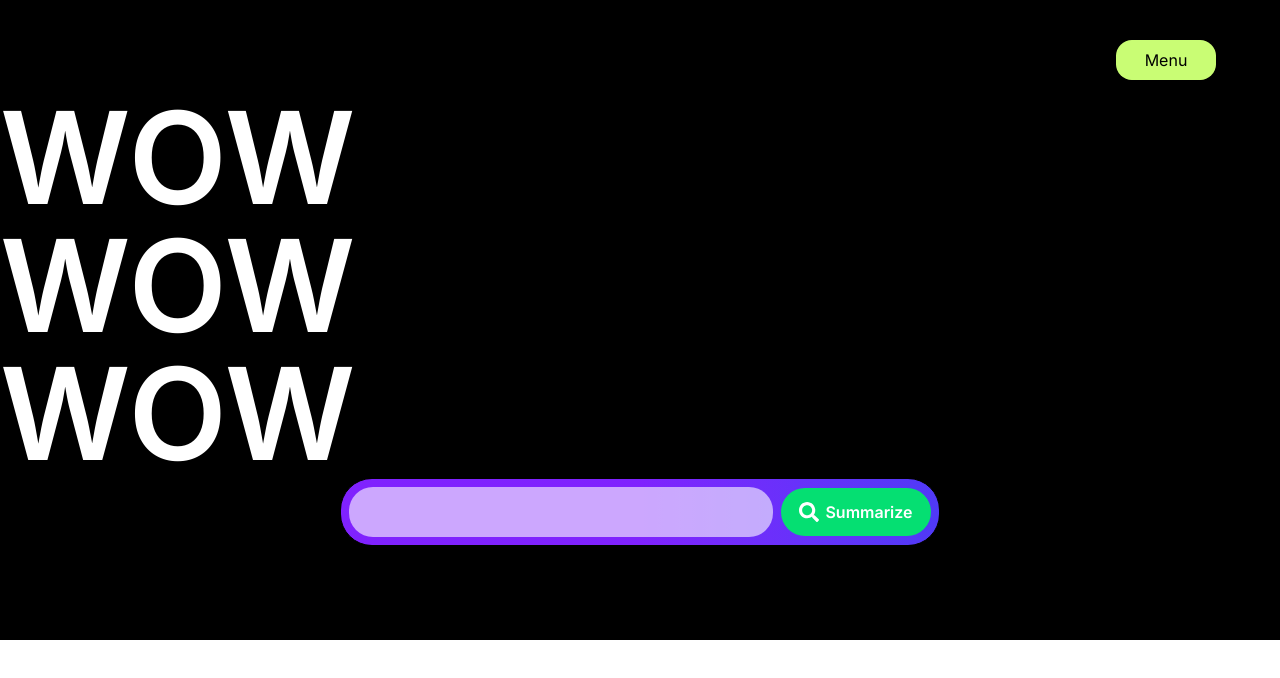
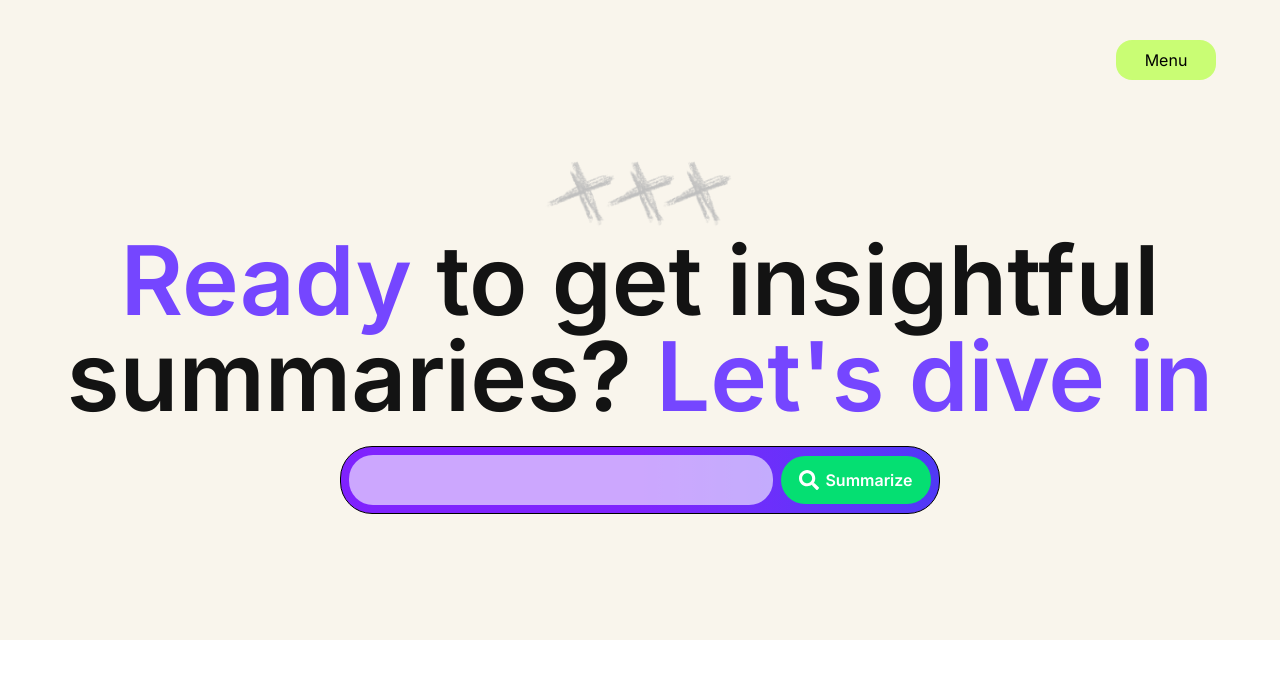
Before and after one commit to dark0crystal/rihal-om-fair-job-frontend, a Next.js app: page / in a window 1280 px wide. Shown: the top 678 px of the page. Built offline with nearby package versions, Linux system fonts and the light colour scheme.

Commit message:
add the xxx.png in index

```diff
--- a/src/app/page.tsx
+++ b/src/app/page.tsx
@@ -1,16 +1,16 @@
 
 import SummarizerForm from "@/components/form/SummarizerForm";
-
+import Image from "next/image";
+import Ximg from "../../public/xxx.png"
 
 export default function Home() {
   return (
      <div>
 
-      <div  className="h-[80vh] w-screen flex flex-col justify-center items-center bg-black">
-        <div className="h-fit w-screen text-white">
-            <h1 className="text-9xl font-semibold ">WOW</h1>
-            <h1 className="text-9xl font-semibold">WOW</h1>
-            <h1 className="text-9xl font-semibold">WOW</h1>
+      <div  className="h-[80vh] w-screen flex flex-col justify-center items-center bg-[#f9f5ec]">
+        <div className=" w-screen flex flex-col justify-center items-center h-[40vh] text-[#131313] text-center">
+            <Image src={Ximg} width={200} height={150} alt="xx"/>
+            <h1 className=" text-8xl  font-semibold "><span className="text-[#7546ff]">Ready</span> to get insightful summaries?<span className="text-[#7546ff]"> Let&apos;s dive in</span></h1>
         </div>
       <div>
         <SummarizerForm/>
@@ -23,3 +23,11 @@ export default function Home() {
      </div>
   );
 }
+
+// #f8fe23 green
+
+// #7546ff purple
+
+// #131313 black
+
+// #f9f5ec near to white
```
Also changed, not shown: public/xxx.png (added).
